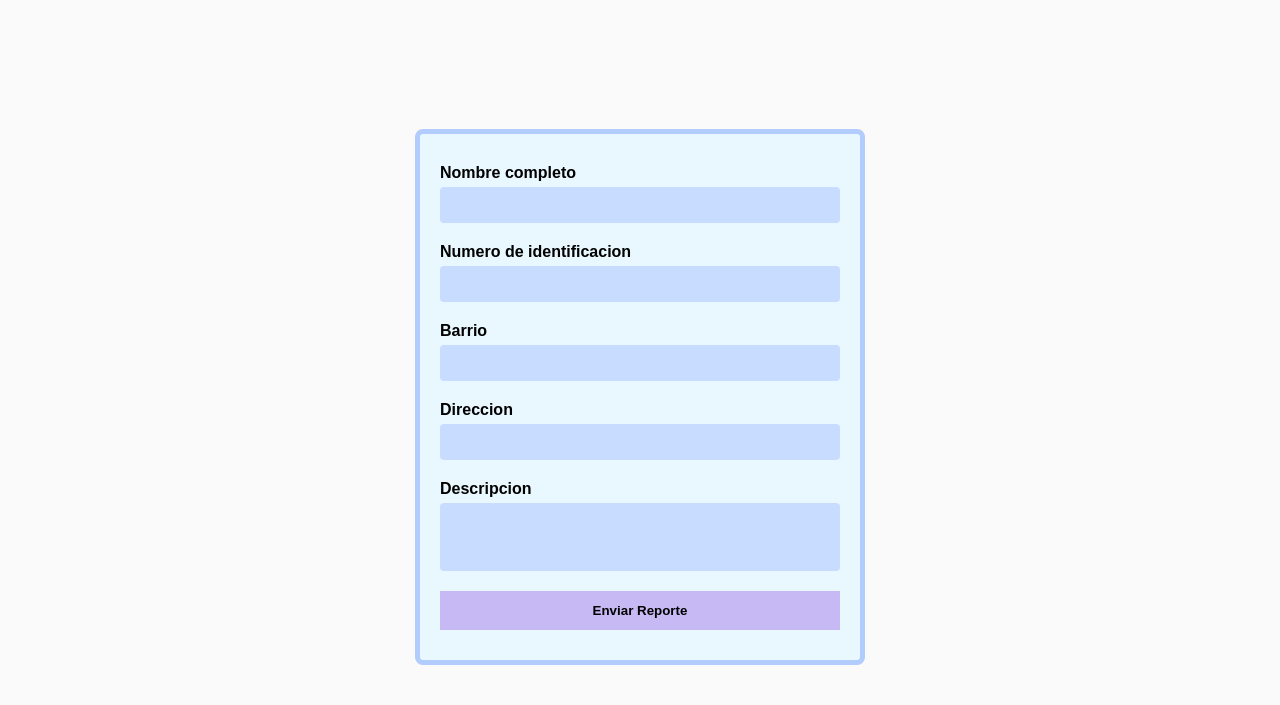
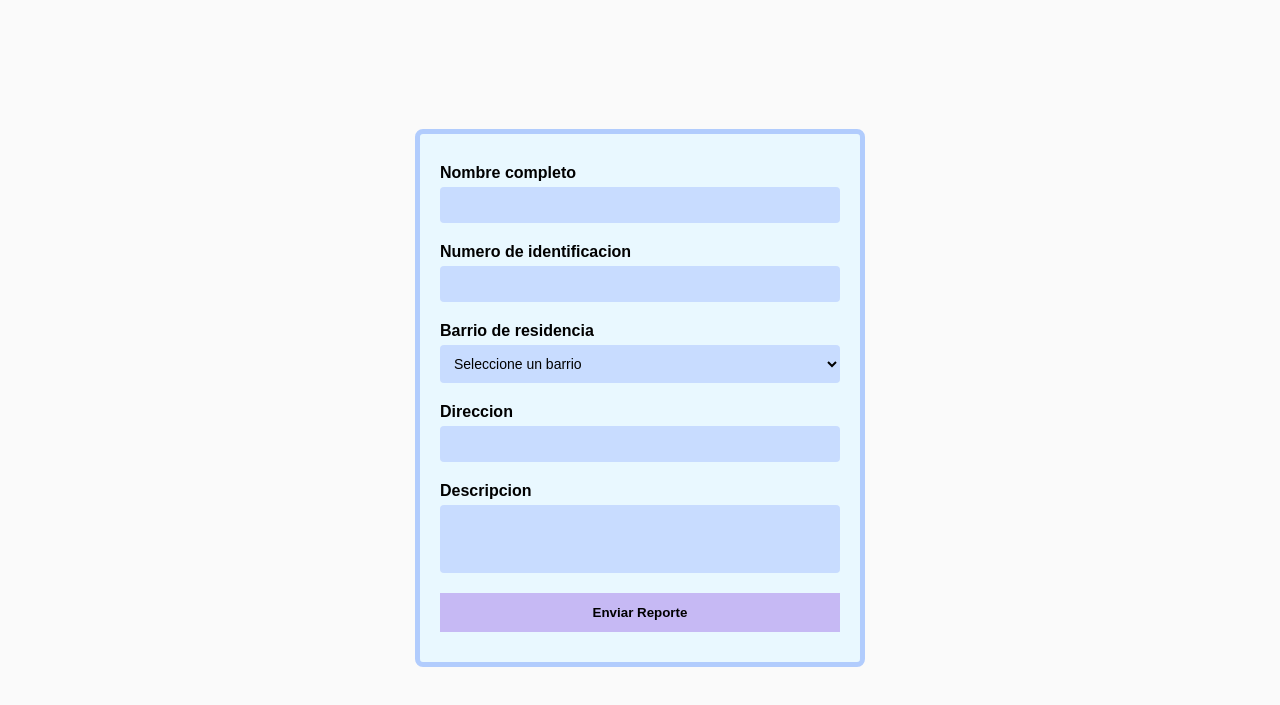
Before and after one commit to CamiloBytes/Reporte-de-servicios-publicos, a website built with Vite: page index.html in a window 1280 px wide. Shown: the part 73-778 px from the top of the page. Built offline with nearby package versions, Linux system fonts and the light colour scheme; some packages are replaced by stand-ins of ours; data requests are answered from the project's data file; a web font is replaced by a local one.

Commit message:
feat:wip

```diff
--- a/index.html
+++ b/index.html
@@ -26,8 +26,10 @@
         <label for="idNumber">Numero de identificacion</label>
         <input type="text" id="idNumber" name="idNumber">
 
-        <label for="address">Barrio</label>
-        <input type="text" id="barrio" name="barrio">
+        <label for="barrio">Barrio de residencia</label>
+        <select id="barrio">
+          <option value=""></option>
+        </select>
 
         <label for="address">Direccion</label>
         <input type="text" id="address" name="address">
--- a/public/db.json
+++ b/public/db.json
@@ -1,26 +1,44 @@
 {
-  "users": [
-    {
-      "id": "8986",
-      "name": "keyner barrios",
-      "CC": "1044603308"
-    }
-  ],
-  "reports": [
-    {
-      "id": "1abc",
-      "ccUser": "1044603308",
-      "address": "calle 44",
-      "description": "no tengo luz",
-      "barrio": "buenos aires",
-      "dataTime": {
-        "timeCreateReport": "18/7/2025, 15:15:31"
-      },
-      "status": {
-        "received": true,
-        "process": false,
-        "finalized": false
-      }
-    }
+  "users": [],
+  "reports": [],
+  "barrios": [
+    "El Prado",
+    "Alto Prado",
+    "Ciudad Jardín",
+    "Villa Carolina",
+    "Riomar",
+    "La Campiña",
+    "Miramar",
+    "Villa Santos",
+    "Boston",
+    "Lucero",
+    "Los Andes",
+    "Las Delicias",
+    "Los Nogales",
+    "San Isidro",
+    "El Recreo",
+    "La Concepción",
+    "Los Robles",
+    "Ciudadela 20 de Julio",
+    "Siete de Abril",
+    "Carrizal",
+    "El Bosque",
+    "La Sierrita",
+    "San Roque",
+    "Rebolo",
+    "Montecristo",
+    "Centro",
+    "La Luz",
+    "Simón Bolívar",
+    "Las Nieves",
+    "Las Malvinas",
+    "La Playa",
+    "La Pradera",
+    "Buena Esperanza",
+    "Loma Fresca",
+    "El Ferry",
+    "Pumarejo",
+    "Villa Estadio",
+    "Soledad 2000"
   ]
 }
--- a/src/formReport.css
+++ b/src/formReport.css
@@ -37,7 +37,7 @@ label {
   margin-bottom: 5px;
 }
 
-#time {
+#time,#barrio {
   background-color: #c8dcff;
   border: none;
   padding: 10px;
--- a/src/formReport.js
+++ b/src/formReport.js
@@ -13,16 +13,13 @@ const Toast = Swal.mixin({
   }
 });
 
+getBarrios()
+
 $btnCreate.addEventListener("click", function (e) {
   e.preventDefault()
   exportarPDF()
 })
 
-async function getApi() {
-  let resp = await fetch("http://localhost:3000/users")
-  let dat = await resp.json()
-  return dat
-}
 
 async function exportarPDF() {
   const { jsPDF } = window.jspdf;
@@ -65,19 +62,20 @@ async function exportarPDF() {
     styles: { fontSize: 11 },
   });
 
+
   const response = await fetch("http://localhost:3000/reports");
   const datos = await response.json();
 
-  const reportExiste = datos.some(element =>
-    element.ccUser === $idNumber &&
-    element.status?.received === true &&
-    element.status?.finalized === false
+  const reportExists = datos.some(report =>
+    report.ccUser === $idNumber &&
+    report.statu != "resuelto"
+    // report.status?.finalized === false
   );
 
-  if (reportExiste) {
+  if (reportExists) {
     Toast.fire({
       icon: "info",
-      title: "Ya tienes un reporte pendiente."
+      title: "Ya tienes un reporte pendiente espera a que sea resuelto."
     });
     return;
   }
@@ -114,7 +112,6 @@ async function newUser() {
 
 }
 
-
 async function postReport() {
   const $address = document.getElementById("address").value.trim();
   const $description = document.getElementById("description").value.trim();
@@ -131,13 +128,8 @@ async function postReport() {
     dataTime: {
       timeCreateReport: hora,
     },
-    status: {
-      received: true,
-      process: false,
-      finalized: false
-    }
+    statu: "recibido"
   };
-
   try {
     let response = await fetch("http://localhost:3000/reports", {
       method: "POST",
@@ -156,14 +148,44 @@ async function postReport() {
 }
 
 
-function crateTable() {
 
+function getBarrios() {
+  fetch("http://localhost:3000/barrios")
+    .then(response => {
+      if (!response.ok) throw new Error("No se pudo cargar la lista de barrios");
+      return response.json();
+    })
+    .then(barrios => {
+      const select = document.getElementById("barrio");
+      select.innerHTML = "";
+
+      const defaultOption = document.createElement("option");
+      defaultOption.textContent = "Seleccione un barrio";
+      defaultOption.disabled = true;
+      defaultOption.selected = true;
+      select.appendChild(defaultOption);
+
+      if (!Array.isArray(barrios)) throw new Error("Formato de datos inválido");
+
+      barrios.sort((a, b) => a.localeCompare(b));
+
+      barrios.forEach(barrio => {
+        const option = document.createElement("option");
+        option.value = barrio;
+        option.textContent = barrio;
+        select.appendChild(option);
+      });
+    })
+    .catch(error => {
+      console.error("Error al cargar barrios:", error);
+    });
 }
+
+
 function clearInputs() {
   document.getElementById("fullName").value = "";
   document.getElementById("idNumber").value = "";
   document.getElementById("address").value = "";
-
   document.getElementById("description").value = "";
   document.getElementById("barrio").value = "";
 
```
